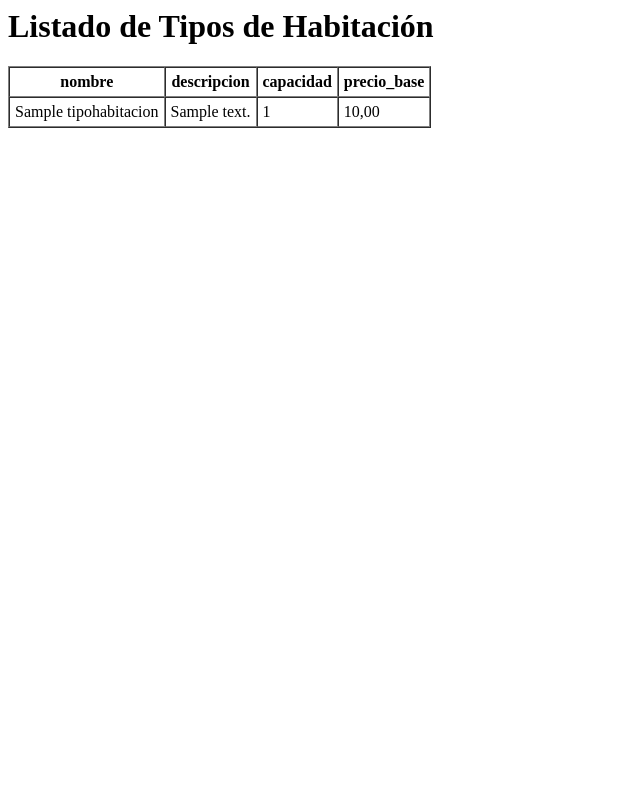
After one commit to antoniopoligonosur/PracticaHotel, a Django app: page /tipohabitacion/lista in a window 1280 px wide. The commit adds this page. Shown: the whole page, without its empty margins (0-640 px from the left). Run offline with Django 5.2, Linux system fonts and the light colour scheme; tables that the repository leaves empty hold one stand-in row (values such as "Sample post"); parts of the project's set-up code (start-up, migrations or seed data) failed here and were passed over.

Commit message:
url3 terminada

```diff
--- a/hotel/hotel/templates/hotel/index.html
+++ b/hotel/hotel/templates/hotel/index.html
@@ -15,6 +15,7 @@
    <ul>
        <li><a href="{% url 'contacto_lista' %}">Contactos</a></li>
        <li><a href="{% url 'hotel_lista' %}">Hoteles</a></li>
+       <li><a href="{% url 'tipo_habitacion' %}">Tipos de Habitación</a></li>
    </ul>
 
 </body>
--- /dev/null
+++ b/hotel/hotel/templates/hotel/tipo_habitacion_lista.html
@@ -0,0 +1,31 @@
+<html>
+<head>
+    <title>Listado de Tipos de Habitación</title>
+</head>
+<body>
+
+<h1>Listado de Tipos de Habitación</h1>
+
+<table border="1" cellpadding="5" cellspacing="0">
+    <thead>
+        <tr>
+            <th>nombre</th>
+            <th>descripcion</th>
+            <th>capacidad</th>
+            <th>precio_base</th>
+        </tr>
+    </thead>
+    <tbody>
+        {% for t in tipo_lista %}
+        <tr>
+            <td>{{ t.nombre }}</td>
+            <td>{{ t.descripcion }}</td>
+            <td>{{ t.capacidad }}</td>
+            <td>{{ t.precio_base }}</td>
+        </tr>
+        {% endfor %}
+    </tbody>
+</table>
+
+</body>
+</html>
--- a/hotel/hotel/urls.py
+++ b/hotel/hotel/urls.py
@@ -7,4 +7,6 @@ urlpatterns = [
    path('contacto/lista', views.contacto_lista, name='contacto_lista'),
    # 2) Hotel
     path('hotel/lista', views.hotel_lista, name='hotel_lista'),
+   # 3) Tipo Habitacion
+    path('tipohabitacion/lista', views.tipo_habitacion_lista, name='tipo_habitacion'),
 ]
--- a/hotel/hotel/views.py
+++ b/hotel/hotel/views.py
@@ -1,5 +1,9 @@
 from django.shortcuts import render
-from .models import Hotel, ContactoHotel
+from django.db.models import Sum
+from .models import (
+    Hotel, ContactoHotel, TipoHabitacion, Habitacion, Huesped,
+    PerfilHuesped, Servicio, Reserva, Factura, ReservaServicio
+)
 
 def index(request):
     return render(request, 'hotel/index.html')
@@ -31,5 +35,34 @@ def hotel_lista(request):
     '''
     return render(request, 'hotel/hotel_lista.html', {'hotel_lista': hoteles})
 
+# 3) Tipos de Habitación
+# ESTA VISTA SIRVE PARA MOSTRAR EL CONTENIDO DE TIPOHABITACION:
+# Muestra nombre, capacidad y precio_base
+
+# En esta vista se utiliza un condicional (if) porque queremos que la misma ruta sirva
+# tanto para mostrar todas las habitaciones como para filtrar por nombre cuando el usuario lo indique.
+
+# 1. Se usa request.GET.get('nombre') para obtener el parámetro opcional "nombre"
+#    desde la URL (por ejemplo: /tipohabitacion/lista?nombre=suite).
+
+# 2. Si el parámetro "nombre" tiene un valor, se aplica un filtro con filter(nombre__icontains=nombre)
+#    para mostrar solo los tipos de habitación cuyo nombre contenga ese texto.
+
+# 3. Si no se pasa ningún valor, se ejecuta TipoHabitacion.objects.all()
+#    para mostrar todos los registros disponibles.
+
+def tipo_habitacion_lista(request):
+    nombre = request.GET.get('nombre')  # Obtiene el nombre desde la URL
+    if nombre:
+        tipos = TipoHabitacion.objects.filter(nombre__icontains=nombre)
+    else:
+        tipos = TipoHabitacion.objects.all()
+
+    '''
+    tipos = TipoHabitacion.objects.raw(" SELECT * FROM hotel_tipohabitacion th "
+                                       " WHERE th.capacidad = 2 OR th.precio_base < 50.00 ")
+    '''
+    return render(request, 'hotel/tipo_habitacion_lista.html', {'tipo_lista': tipos})
+
 def mi_error_404(request, exception=None):
     return render(request, 'errores/404.html', status=404)
```
